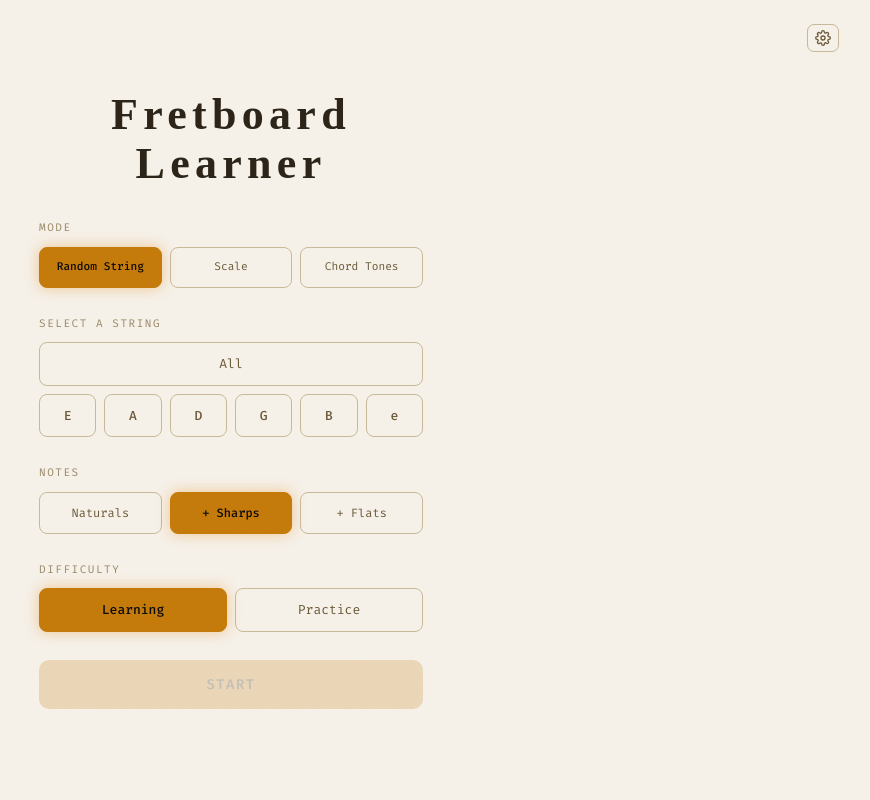
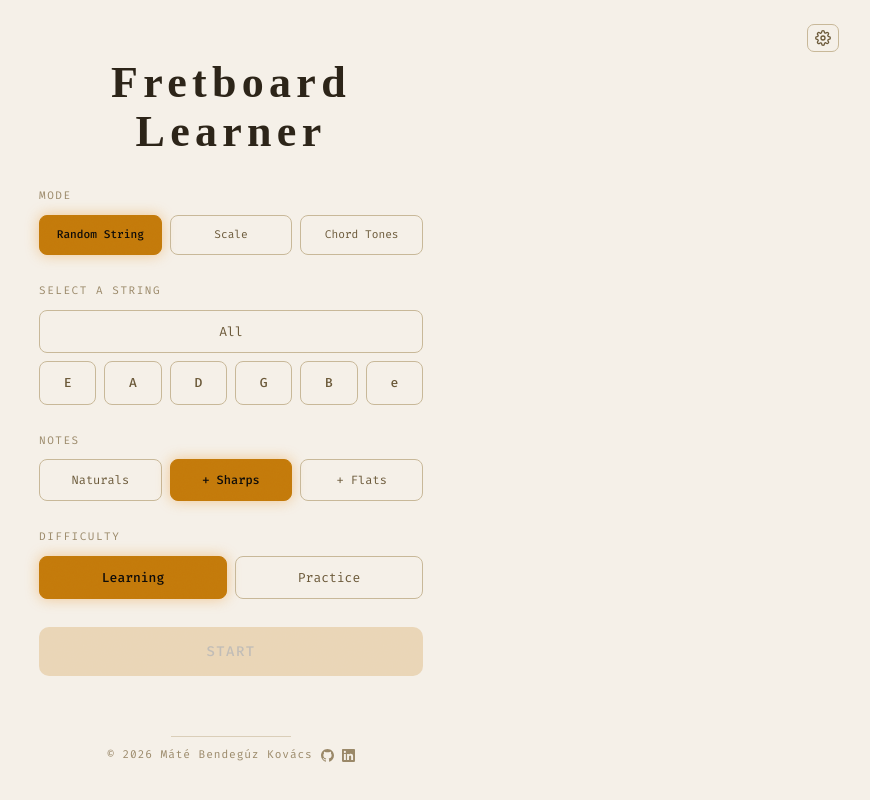
Before and after one commit to kmb5/fretboard-learner, a React (Vite) app: page / in a window 1280 px wide. Shown: the whole page, without its empty margins (409-1279 px from the left). Built offline with nearby package versions, Linux system fonts and the light colour scheme; a web font is replaced by a local one.

Commit message:
UX polish: Esc to quit, settings fixes, copyright footer (#20)
* fix small things

* fix github actions

---------

Co-authored-by: Bendeguz Kovacs <mate-bendeguz.kovacs@flixbus.com>

```diff
--- a/src/hooks/usePreferences.ts
+++ b/src/hooks/usePreferences.ts
@@ -1,25 +1,14 @@
-import { useState, useCallback, useEffect } from 'react'
-
-const HANDEDNESS_EVENT = 'preferences:handedness'
+import { useState, useCallback } from 'react'
 
 export function usePreferences() {
   const [isLeftHanded, setIsLeftHanded] = useState(
     () => localStorage.getItem('isLeftHanded') === 'true',
   )
 
-  useEffect(() => {
-    const handler = (e: Event) => {
-      setIsLeftHanded((e as CustomEvent<boolean>).detail)
-    }
-    window.addEventListener(HANDEDNESS_EVENT, handler)
-    return () => window.removeEventListener(HANDEDNESS_EVENT, handler)
-  }, [])
-
   const toggleHandedness = useCallback(() => {
     setIsLeftHanded((prev) => {
       const next = !prev
       localStorage.setItem('isLeftHanded', String(next))
-      window.dispatchEvent(new CustomEvent<boolean>(HANDEDNESS_EVENT, { detail: next }))
       return next
     })
   }, [])
--- a/src/ui/AppHeader.tsx
+++ b/src/ui/AppHeader.tsx
@@ -20,7 +20,11 @@
   )
 }
 
-export default function AppHeader() {
+interface Props {
+  showSettings?: boolean
+}
+
+export default function AppHeader({ showSettings = true }: Props) {
   const [settingsOpen, setSettingsOpen] = useState(false)
 
   return (
@@ -37,6 +41,8 @@
       >
         Fretboard Learner
       </h1>
+      {showSettings && (
+        <>
           <button
             onClick={() => setSettingsOpen(true)}
             aria-label="Open settings"
@@ -56,6 +62,8 @@
             <GearIcon />
           </button>
           <SettingsModal isOpen={settingsOpen} onClose={() => setSettingsOpen(false)} />
+        </>
+      )}
     </div>
   )
 }
--- a/src/ui/GameScreen.tsx
+++ b/src/ui/GameScreen.tsx
@@ -100,6 +100,14 @@
     }
   }, [noteDetected, micInitKey])
 
+  useEffect(() => {
+    const handleKeyDown = (e: KeyboardEvent) => {
+      if (e.key === 'Escape') quit()
+    }
+    window.addEventListener('keydown', handleKeyDown)
+    return () => window.removeEventListener('keydown', handleKeyDown)
+  }, [quit])
+
   const handleRetry = () => {
     setMicError(null)
     setMicInitKey((k) => k + 1)
@@ -124,7 +132,7 @@
         className="flex items-center justify-between px-8 pt-6 pb-4"
         style={{ borderBottom: '1px solid var(--border)' }}
       >
-        <AppHeader />
+        <AppHeader showSettings={false} />
         <p
           style={{
             fontFamily: "'Fira Code', monospace",
--- a/src/ui/ModeSelector.tsx
+++ b/src/ui/ModeSelector.tsx
@@ -59,7 +59,7 @@
 
   return (
     <div
-      className="relative min-h-screen flex flex-col items-center justify-center p-8"
+      className="relative min-h-screen flex flex-col items-center p-8"
       style={{ backgroundColor: 'var(--bg)', color: 'var(--fg)' }}
     >
       <button
@@ -88,6 +88,7 @@
       </button>
       <SettingsModal isOpen={settingsOpen} onClose={() => setSettingsOpen(false)} />
 
+      <div className="flex-1 flex flex-col items-center justify-center w-full">
       <div className="w-full max-w-sm flex flex-col gap-7">
 
         {/* Title */}
@@ -293,6 +294,53 @@
         </div>
 
       </div>
+      </div>
+
+      <footer
+        className="anim-fade-up"
+        style={{
+          display: 'flex',
+          flexDirection: 'column',
+          alignItems: 'center',
+          gap: '0.65rem',
+          paddingTop: '2rem',
+          paddingBottom: '0.25rem',
+          animationDelay: '240ms',
+        }}
+      >
+        <div style={{ width: '120px', height: '1px', background: 'var(--border)', opacity: 0.6 }} />
+        <div style={{ display: 'flex', alignItems: 'center', gap: '0.5rem' }}>
+          <p style={{ margin: 0, fontSize: '0.7rem', letterSpacing: '0.08em', color: 'var(--fg-3)' }}>
+            © 2026 Máté Bendegúz Kovács
+          </p>
+          <a
+            href="https://github.com/kmb5"
+            target="_blank"
+            rel="noopener noreferrer"
+            aria-label="GitHub"
+            style={{ color: 'var(--fg-3)', display: 'flex', lineHeight: 0, transition: 'color 0.18s' }}
+            onMouseEnter={e => (e.currentTarget.style.color = 'var(--fg)')}
+            onMouseLeave={e => (e.currentTarget.style.color = 'var(--fg-3)')}
+          >
+            <svg width="13" height="13" viewBox="0 0 24 24" fill="currentColor" aria-hidden="true">
+              <path d="M12 0C5.37 0 0 5.37 0 12c0 5.3 3.438 9.8 8.205 11.385.6.113.82-.258.82-.577 0-.285-.01-1.04-.015-2.04-3.338.724-4.042-1.61-4.042-1.61-.546-1.385-1.335-1.755-1.335-1.755-1.087-.744.084-.729.084-.729 1.205.084 1.838 1.236 1.838 1.236 1.07 1.835 2.809 1.305 3.495.998.108-.776.417-1.305.76-1.605-2.665-.3-5.466-1.332-5.466-5.93 0-1.31.465-2.38 1.235-3.22-.135-.303-.54-1.523.105-3.176 0 0 1.005-.322 3.3 1.23.96-.267 1.98-.399 3-.405 1.02.006 2.04.138 3 .405 2.28-1.552 3.285-1.23 3.285-1.23.645 1.653.24 2.873.12 3.176.765.84 1.23 1.91 1.23 3.22 0 4.61-2.805 5.625-5.475 5.92.42.36.81 1.096.81 2.22 0 1.606-.015 2.896-.015 3.286 0 .315.21.69.825.57C20.565 21.795 24 17.295 24 12c0-6.63-5.37-12-12-12z" />
+            </svg>
+          </a>
+          <a
+            href="https://www.linkedin.com/in/matebkovacs/"
+            target="_blank"
+            rel="noopener noreferrer"
+            aria-label="LinkedIn"
+            style={{ color: 'var(--fg-3)', display: 'flex', lineHeight: 0, transition: 'color 0.18s' }}
+            onMouseEnter={e => (e.currentTarget.style.color = 'var(--fg)')}
+            onMouseLeave={e => (e.currentTarget.style.color = 'var(--fg-3)')}
+          >
+            <svg width="13" height="13" viewBox="0 0 24 24" fill="currentColor" aria-hidden="true">
+              <path d="M20.447 20.452h-3.554v-5.569c0-1.328-.027-3.037-1.852-3.037-1.853 0-2.136 1.445-2.136 2.939v5.667H9.351V9h3.414v1.561h.046c.477-.9 1.637-1.85 3.37-1.85 3.601 0 4.267 2.37 4.267 5.455v6.286zM5.337 7.433a2.062 2.062 0 0 1-2.063-2.065 2.064 2.064 0 1 1 2.063 2.065zm1.782 13.019H3.555V9h3.564v11.452zM22.225 0H1.771C.792 0 0 .774 0 1.729v20.542C0 23.227.792 24 1.771 24h20.451C23.2 24 24 23.227 24 22.271V1.729C24 .774 23.2 0 22.222 0h.003z" />
+            </svg>
+          </a>
+        </div>
+      </footer>
     </div>
   )
 }
```
Lines whose indentation alone changed are shown as unchanged.
